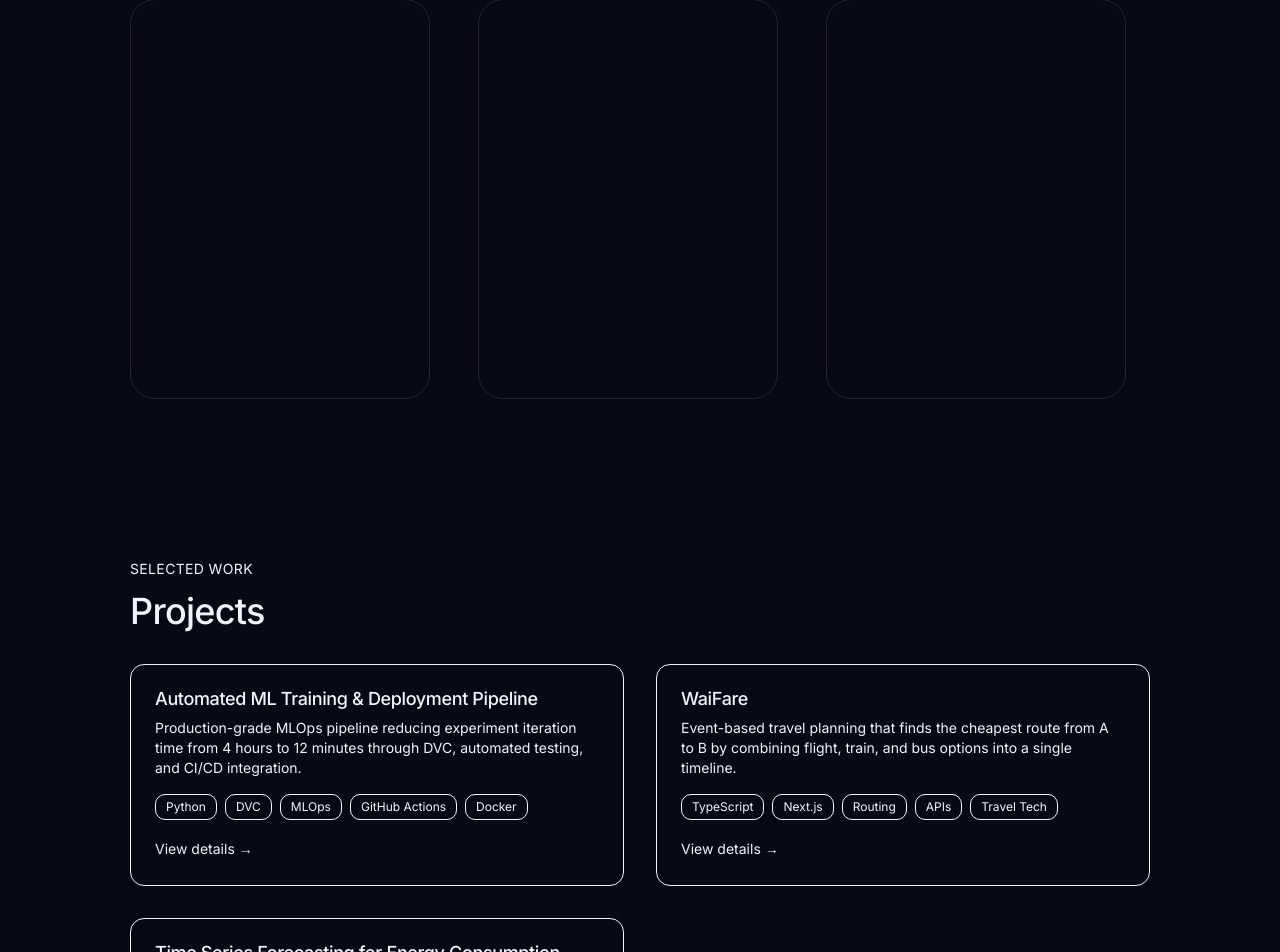
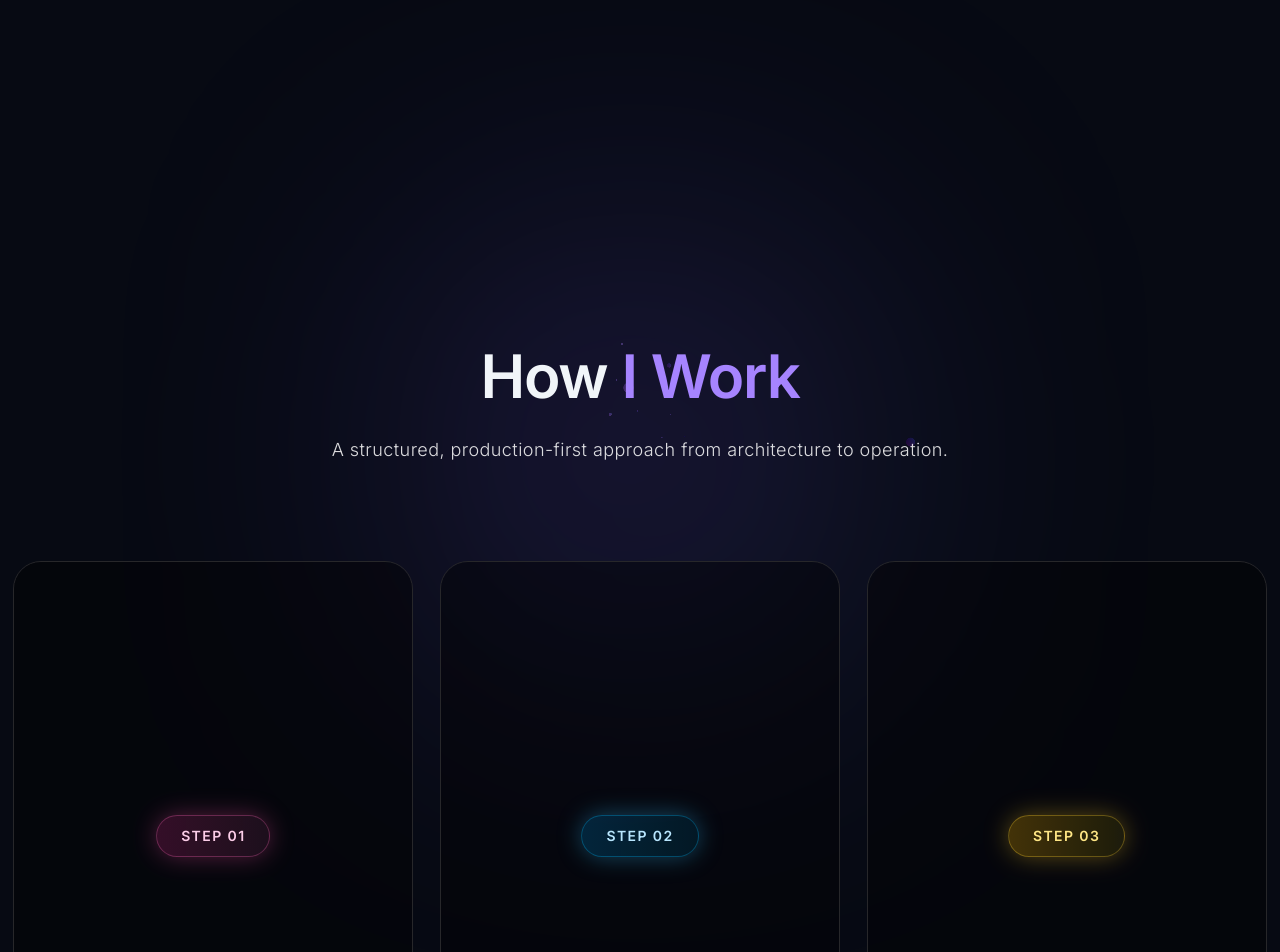
Before and after one commit to Northnoose/PortFolio, a Next.js app: page / in a window 1280 px wide. Shown: the part 1848-2800 px from the top of the page. Built offline with nearby package versions, Linux system fonts and the light colour scheme.

Commit message:
Fixed UI PIxelCard

```diff
--- a/src/app/page.tsx
+++ b/src/app/page.tsx
@@ -12,6 +12,7 @@ import { Footer } from "@/components/ui/Footer"
 
 import { Sparkles, Globe, Cpu, Users } from "lucide-react"
 import Particles from "@/components/ui/Particles"
+import { HeroSectionHeader } from "@/components/ui/HeroSectionHeader"
 
 const bentoItems = [
   {
@@ -122,30 +123,53 @@ export default function HomePage() {
       </section>
 
       {/* OVERVIEW */}
+      <section className="relative py-40">
       <Container>
-        <Section kicker="Overview" title="What I Do">
-          <MagicBentoLite items={bentoItems} className="mt-12" />
-        </Section>
+        <HeroSectionHeader
+          title="What"
+          highlight="I Do"
+          subtitle="A focused overview of how I design, build, and deliver production-ready systems."
+        />
+
+        <MagicBentoLite items={bentoItems} />
       </Container>
+      </section>
+
+
 
       {/* HOW I WORK */}
+      <section className="relative py-40 mt-32">
       <Container>
-        <Section kicker="Process" title="How I Work">
-          <HowIWorkPixel />
-        </Section>
+        <HeroSectionHeader
+          title="How"
+          highlight="I Work"
+          subtitle="A structured, production-first approach from architecture to operation."
+        />
       </Container>
+      <div className="relative mx-auto mt-24 max-w-[1600px] px-12">
+        <HowIWorkPixel />
+      </div>
+      </section>
+
 
       {/* PROJECTS */}
+      <section className="relative py-40">
       <Container>
-        <Section kicker="Selected work" title="Projects">
-          <ProjectsGrid projects={featuredProjects} />
-        </Section>
+        <HeroSectionHeader
+          title="Recent"
+          highlight="Projects"
+          subtitle="Case studies demonstrating real-world constraints, engineering decisions, and measurable impact."
+        />
+
+        <ProjectsGrid projects={featuredProjects} />
       </Container>
+      </section>
+
 
       {/* ======================================================
     CONTACT / SERVICE INQUIRY
    ====================================================== */}
-<section id="contact" className="relative py-32 scroll-mt-32">
+  <section id="contact" className="relative py-32 scroll-mt-32">
 
   <Container>
     <div className="max-w-[820px] mx-auto text-center space-y-10">
@@ -251,16 +275,6 @@ export default function HomePage() {
               </div>
             </form>
           </Panel>
-
-          {/* Secondary CTA */}
-          <div className="pt-4">
-            <a
-              href="mailto:steffen@steffennordnes.dev"
-              className="text-sm text-violet-400 hover:underline inline-flex items-center gap-2"
-            >
-              Schedule a call →
-            </a>
-          </div>
         </div>
       </Container>
     </section>
--- a/src/components/sections/HowIWorkPixel.tsx
+++ b/src/components/sections/HowIWorkPixel.tsx
@@ -2,56 +2,183 @@ import PixelCard from "../ui/PixelCard"
 
 export default function HowIWorkPixel() {
   return (
-    <div className="mt-12 grid gap-6 md:grid-cols-3">
+    <div
+      className="
+        mt-24
+        grid
+        grid-cols-1
+        xl:grid-cols-3
+        gap-x-24
+        gap-y-28
+        place-items-center
+      "
+    >
+      {/* =============================
+          STEP 01
+      ============================= */}
+      <PixelCard variant="pink">
+        <div className="relative w-full h-full">
 
-      {/* STEP 01 */}
-      <PixelCard variant="pink" className="group">
-        <div className="relative z-10 p-8 text-left">
-          <p className="text-sm uppercase tracking-widest text-text-muted">
-            Step 01
-          </p>
-          <h4 className="mt-3 text-2xl font-medium text-white">
+          {/* IDLE — STEP BADGE */}
+          <div
+            className="
+              absolute inset-0
+              flex items-center justify-center
+              transition-all duration-300
+              group-hover:opacity-0
+              group-hover:scale-90
+            "
+          >
+            <span
+              className="
+                inline-flex items-center
+                px-6 py-2.5
+                rounded-full
+                text-sm font-semibold tracking-widest
+                text-pink-200
+                bg-gradient-to-r from-pink-500/20 to-pink-400/10
+                border border-pink-400/30
+                shadow-[0_0_25px_rgba(236,72,153,0.35)]
+              "
+            >
+              STEP 01
+            </span>
+          </div>
+
+          {/* HOVER — CONTENT */}
+          <div
+            className="
+              absolute inset-0
+              flex flex-col items-center justify-center
+              text-center
+              px-10
+              opacity-0 translate-y-4
+              transition-all duration-300 delay-75
+              group-hover:opacity-100
+              group-hover:translate-y-0
+            "
+          >
+            <h4 className="text-2xl font-semibold text-white">
               Architecture
             </h4>
-          <p className="mt-4 text-sm text-text-secondary leading-relaxed max-w-[260px]">
-            I design systems around real constraints — scalability, observability
-            and long-term maintainability.
+            <p className="mt-4 text-sm text-white/80 leading-relaxed max-w-[280px]">
+              I design systems around real constraints — scalability,
+              observability and long-term maintainability.
             </p>
+          </div>
+
         </div>
       </PixelCard>
 
-      {/* STEP 02 */}
-      <PixelCard variant="blue" className="group">
-        <div className="relative z-10 p-8 text-left">
-          <p className="text-sm uppercase tracking-widest text-text-muted">
-            Step 02
-          </p>
-          <h4 className="mt-3 text-2xl font-medium text-white">
+      {/* =============================
+          STEP 02
+      ============================= */}
+      <PixelCard variant="blue">
+        <div className="relative w-full h-full">
+
+          <div
+            className="
+              absolute inset-0
+              flex items-center justify-center
+              transition-all duration-300
+              group-hover:opacity-0
+              group-hover:scale-90
+            "
+          >
+            <span
+              className="
+                inline-flex items-center
+                px-6 py-2.5
+                rounded-full
+                text-sm font-semibold tracking-widest
+                text-sky-200
+                bg-gradient-to-r from-sky-500/20 to-sky-400/10
+                border border-sky-400/30
+                shadow-[0_0_25px_rgba(56,189,248,0.35)]
+              "
+            >
+              STEP 02
+            </span>
+          </div>
+
+          <div
+            className="
+              absolute inset-0
+              flex flex-col items-center justify-center
+              text-center
+              px-10
+              opacity-0 translate-y-4
+              transition-all duration-300 delay-75
+              group-hover:opacity-100
+              group-hover:translate-y-0
+            "
+          >
+            <h4 className="text-2xl font-semibold text-white">
               Build & Automate
             </h4>
-          <p className="mt-4 text-sm text-text-secondary leading-relaxed max-w-[260px]">
+            <p className="mt-4 text-sm text-white/80 leading-relaxed max-w-[280px]">
               Clean code, automated pipelines and reproducible ML workflows —
               engineered for production, not demos.
             </p>
           </div>
+
+        </div>
       </PixelCard>
 
-      {/* STEP 03 */}
-      <PixelCard variant="yellow" className="group">
-        <div className="relative z-10 p-8 text-left">
-          <p className="text-sm uppercase tracking-widest text-text-muted">
-            Step 03
-          </p>
-          <h4 className="mt-3 text-2xl font-medium text-white">
+      {/* =============================
+          STEP 03
+      ============================= */}
+      <PixelCard variant="default">
+        <div className="relative w-full h-full">
+
+          <div
+            className="
+              absolute inset-0
+              flex items-center justify-center
+              transition-all duration-300
+              group-hover:opacity-0
+              group-hover:scale-90
+            "
+          >
+            <span
+              className="
+                inline-flex items-center
+                px-6 py-2.5
+                rounded-full
+                text-sm font-semibold tracking-widest
+                text-amber-200
+                bg-gradient-to-r from-amber-400/25 to-yellow-300/10
+                border border-amber-300/30
+                shadow-[0_0_25px_rgba(251,191,36,0.35)]
+              "
+            >
+              STEP 03
+            </span>
+          </div>
+
+          <div
+            className="
+              absolute inset-0
+              flex flex-col items-center justify-center
+              text-center
+              px-10
+              opacity-0 translate-y-4
+              transition-all duration-300 delay-75
+              group-hover:opacity-100
+              group-hover:translate-y-0
+            "
+          >
+            <h4 className="text-2xl font-semibold text-white">
               Operate & Improve
             </h4>
-          <p className="mt-4 text-sm text-text-secondary leading-relaxed max-w-[260px]">
+            <p className="mt-4 text-sm text-white/80 leading-relaxed max-w-[280px]">
               I monitor drift, performance and failures — then iterate safely
               based on real production feedback.
             </p>
           </div>
+
+        </div>
       </PixelCard>
-
     </div>
   )
 }
--- /dev/null
+++ b/src/components/ui/HeroSectionHeader.tsx
@@ -0,0 +1,82 @@
+import Particles from "@/components/ui/Particles"
+
+interface HeroSectionHeaderProps {
+  kicker?: string
+  title: string
+  highlight: string
+  subtitle?: string
+}
+
+export function HeroSectionHeader({
+  kicker,
+  title,
+  highlight,
+  subtitle,
+}: HeroSectionHeaderProps) {
+  return (
+    <section className="relative w-full flex justify-center mb-24">
+
+      {/* Particles (optional but consistent) */}
+      <div className="absolute inset-0 z-0 pointer-events-none">
+        <Particles
+          particleColors={["#3c2277"]}
+          particleCount={40}
+          particleSpread={12}
+          speed={0.2}
+          particleBaseSize={100}
+          moveParticlesOnHover={false}
+          alphaParticles
+          disableRotation
+          pixelRatio={
+            typeof window !== "undefined"
+              ? Math.min(window.devicePixelRatio, 1.5)
+              : 1
+          }
+        />
+      </div>
+
+      {/* Glow */}
+      <div
+        aria-hidden
+        className="
+          absolute -top-24 left-1/2 -translate-x-1/2
+          w-[420px] h-[420px]
+          bg-gradient-to-br from-indigo-500/30 via-violet-500/20 to-sky-500/20
+          blur-[140px]
+          rounded-full
+        "
+      />
+
+      <div className="relative text-center max-w-3xl px-6">
+
+        {kicker && (
+          <p className="text-sm uppercase tracking-widest text-white/60 mb-4">
+            {kicker}
+          </p>
+        )}
+
+        <h2 className="text-5xl md:text-6xl font-semibold tracking-tight">
+          {title}{" "}
+          <span className="text-violet-400">
+            {highlight}
+          </span>
+        </h2>
+
+        {subtitle && (
+          <p className="
+            mt-6
+            text-base md:text-lg
+            font-light
+            tracking-wide
+            text-white/85
+            leading-relaxed
+            max-w-3xl
+            mx-auto
+          ">
+            {subtitle}
+          </p>
+        )}
+      </div>
+    </section>
+  )
+}
--- a/src/components/ui/PixelCard.tsx
+++ b/src/components/ui/PixelCard.tsx
@@ -287,18 +287,49 @@ export default function PixelCard({
     // eslint-disable-next-line react-hooks/exhaustive-deps
   }, [finalGap, finalSpeed, finalColors, finalNoFocus]);
 
-  return (
+   return (
     <div
       ref={containerRef}
-      className={`h-[400px] w-[300px] relative overflow-hidden grid place-items-center aspect-[4/5] border border-[#27272a] rounded-[25px] isolate transition-colors duration-200 ease-[cubic-bezier(0.5,1,0.89,1)] select-none ${className}`}
+      className={`
+        group relative isolate
+        h-[550px] w-[400px]
+        aspect-[4/5]
+        rounded-[28px]
+        border border-[#27272a]
+        overflow-hidden
+        transition-all duration-300
+        ${className}
+      `}
       onMouseEnter={onMouseEnter}
       onMouseLeave={onMouseLeave}
       onFocus={finalNoFocus ? undefined : onFocus}
       onBlur={finalNoFocus ? undefined : onBlur}
       tabIndex={finalNoFocus ? -1 : 0}
     >
-      <canvas className="w-full h-full block" ref={canvasRef} />
-      {children}
+      {/* CANVAS — full bleed */}
+      <canvas
+        ref={canvasRef}
+        className="absolute inset-0 z-0 pointer-events-none"
+      />
+
+      {/* DARK OVERLAY */}
+      <div
+        aria-hidden
+        className="absolute inset-0 z-[1] bg-black/40"
+      />
+
+      {/* SAFE ZONE (INGENTING KAN BRYTE DENNE) */}
+      <div
+        className="
+          relative z-10
+          h-full w-full
+          p-10
+          box-border
+          grid place-items-center
+        "
+      >
+        {children}
+      </div>
     </div>
   );
 }
```
Lines whose indentation alone changed are shown as unchanged.
